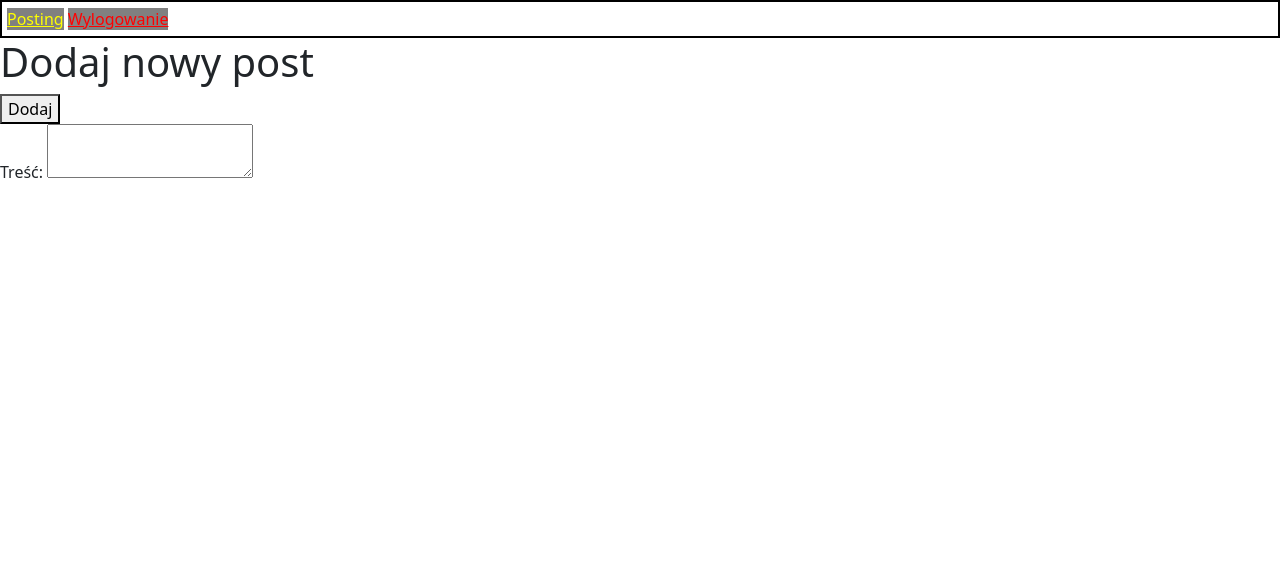
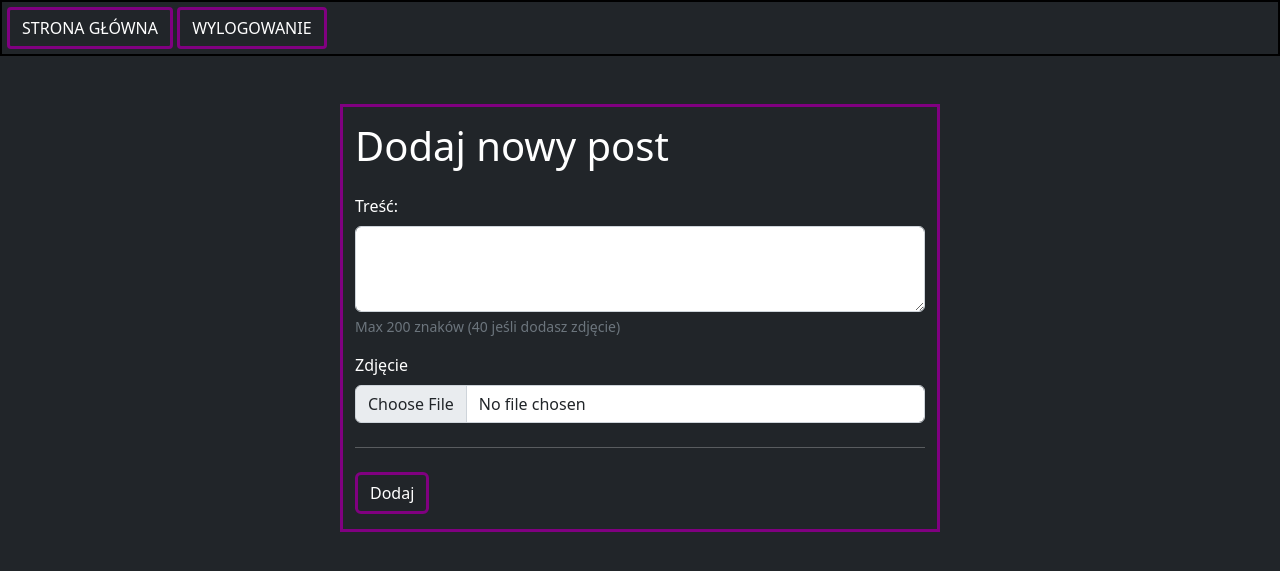
Before and after one commit to Dawid-Ratajczyk/StudentPostingFlask, a Flask app: page /dodaj_post in a window 1280 px wide. Shown: the top 571 px of the page. Run offline with Flask 3, Linux system fonts and the light colour scheme; the visitor is signed in with stand-in values (Sample User, id 1).

Commit message:
Visual Overhaul, Photos to posts, Bug fixes

```diff
--- a/app.py
+++ b/app.py
@@ -1,17 +1,22 @@
+import io
 import json
+from base64 import b64encode
 from json import JSONDecodeError
 from pydoc import render_doc
 
-from flask import Flask, render_template, request, redirect, url_for, session, send_file, abort
+from flask import Flask, render_template, request, redirect, url_for, session, send_file, abort, flash, \
+    send_from_directory, make_response
 from flask_sqlalchemy import SQLAlchemy
 from sqlalchemy import column
 
 app = Flask(__name__)
+app.debug=False
 app.config['SECRET_KEY'] = '123'
 app.config['SQLALCHEMY_DATABASE_URI'] = 'sqlite:///data.db'
 app.config['SQLALCHEMY_TRACK_MODIFICATIONS'] = False
-app.static_folder = 'assets'
-
+app.config['MAX_CONTENT_LENGTH'] = 16 * 1024 * 1024
+app.static_folder = 'static'
+#Database--------------------------------------------------------
 db = SQLAlchemy(app)
 API_SECURITY_TOKEN = 'foobar'
 
@@ -23,9 +28,11 @@ class Uzytkownik(db.Model):
 
 class Post(db.Model):
     id = db.Column(db.Integer, primary_key=True)
-    tresc = db.Column(db.Text)
+    tresc = db.Column(db.Text(100))
     autor_id = db.Column(db.Integer, db.ForeignKey('uzytkownik.id'))
     autor = db.relationship('Uzytkownik', backref=db.backref('posty', lazy=True))
+    img = db.Column(db.Text)
+    img_name = db.Column(db.Text)
 
     def toDict(self):
         return {"tresc": self.tresc, "id": self.id, "autorId": self.autor.id}
@@ -33,16 +40,28 @@ class Post(db.Model):
 
 with app.app_context():
     db.create_all()
+#Site---------------------------------------------------------------
+@app.route('/favicon.ico', methods=['GET'])
+def favicon():
+    return send_file('static/favicon.gif', mimetype='image/ico')
+
+@app.template_filter('b64encode')
+def base64_encode_filter(data):
+    if data:
+        return b64encode(data).decode('utf-8')
+    return None
+
 
 @app.route('/')
 def index():
     posty = Post.query.all()
     return render_template('index.html', posty=posty)
 
-@app.route('/favicon.ico', methods=['GET'])
-def favicon():
-    return send_file('assets/favicon.gif', mimetype='image/ico')
+@app.route('/styles.css')
+def serve_css():
+    return send_from_directory('static', 'styles.css')
 
+#User---------------------------------------------------------------
 @app.route('/rejestracja', methods=['GET', 'POST'])
 def rejestracja():
     if request.method == 'POST':
@@ -50,7 +69,6 @@ def rejestracja():
         haslo = request.form['haslo']
 
         if Uzytkownik.query.filter_by(nazwa_uzytkownika=nazwa_uzytkownika).first():
-
             return redirect(url_for('rejestracja'))
 
         nowy_uzytkownik = Uzytkownik(nazwa_uzytkownika=nazwa_uzytkownika, haslo=haslo)
@@ -75,7 +93,7 @@ def logowanie():
 def wyloguj():
     session.pop('uzytkownik', None)
     return redirect(url_for('index'))
-
+#Posty---------------------------------------------------
 @app.route('/api/post',methods=['GET'])
 def all_posts():
     if 'Authentication' not in request.headers:
@@ -88,24 +106,43 @@ def all_posts():
 @app.route('/dodaj_post', methods=['GET', 'POST'])
 def dodaj_post():
     if 'uzytkownik' not in session:
+        return redirect(url_for('logowanie'))
+    if request.method == 'POST':
 
-        return redirect(url_for('logowanie'))
+        tresc = request.form['tresc']
+        has_file = 'file' in request.files and request.files['file'].filename
+        max_length = 40 if has_file else 200
 
-    if request.method == 'POST':
-        tresc = request.form['tresc']
+        tresc=tresc[:max_length]
         try:
             data_object = json.loads(tresc)
             tresc = ",".join([str(x) for x in data_object.values()])
+            if len(tresc) > max_length:
+                tresc = tresc[:max_length]
         except JSONDecodeError:
             pass
+
         uzytkownik = Uzytkownik.query.filter_by(nazwa_uzytkownika=session['uzytkownik']).first()
-        nowy_post = Post(tresc=tresc, autor=uzytkownik)
+        nowy_post = Post(
+            tresc=tresc,
+            autor_id=uzytkownik.id,
+            img = request.files['file'].stream.read(),
+            img_name = request.files['file'].content_type
+        )
         db.session.add(nowy_post)
         db.session.commit()
-
+        flash(message='Dodano Post',category='success')
         return redirect(url_for('index'))
 
     return render_template('dodaj_post.html')
+
+
+@app.route('/picture/<int:post_id>')
+def picture(post_id):
+    post = Post.query.get_or_404(post_id)
+    img = io.BytesIO(post.img)
+    return send_file(img,mimetype=post.img_name)
+
 
 @app.route('/moje_posty')
 def moje_posty():
@@ -118,6 +155,7 @@ def moje_posty():
 
     return render_template('moje_posty.html', posty=posty)
 
+#Main---------------------------------------------------
 if __name__ == "__main__":
     app.run(host='0.0.0.0',port=5000)
-    app.run(debug=True)
+    app.run(debug=False)
--- /dev/null
+++ b/static/styles.css
@@ -0,0 +1,95 @@
+p {
+color: white;
+}
+.bg-primary {
+background-color: #f8f9fa;
+}
+body {
+    text-decoration: none;
+  --bs-link-hover-color: white; /* Hover state */
+  --bs-link-color: #6f42c1; /* Link color */
+ font-family: system-ui, -apple-system, "Segoe UI", Roboto, "Helvetica Neue", Arial, sans-serif;
+  font-size: 1rem;
+  line-height: 1.5;
+  color: #212529;
+}
+body:hover {
+
+}
+a {
+  display: inline-block;
+  font-weight: 400;
+  text-align: center;
+  white-space: nowrap;
+  vertical-align: middle;
+  user-select: none;
+  padding: 0.375rem 0.75rem;
+  font-size: 1rem;
+  line-height: 1.5;
+  border-radius: 0.25rem;
+  transition: all 0.15s ease-in-out;
+   text-decoration: none!important;
+  color: white !important;
+  border: 3px solid purple !important;
+  background-color: #212529;
+}
+
+a:hover {
+  background-color: #424649;
+  text-decoration: none;
+}
+
+a:active,
+a:focus {
+  box-shadow: 0 0 0 0.25rem rgba(128, 0, 128, 0.25);
+}
+.post {
+background-color: #343a40;
+border: 5px solid purple;
+text-align: left;
+width: 200px;
+height: 295px;
+lex-shrink: 0;
+}
+.post_tresc {
+padding: 5px;
+min-height: 62px;
+}
+.post_img {
+width: 190px;
+height: 190px;
+text-align: center;
+}
+.post_autor {
+text-align: center;
+border: 5px solid purple;
+}
+
+button {
+display: inline-block;
+  font-weight: 400;
+  text-align: center;
+  white-space: nowrap;
+  vertical-align: middle;
+  user-select: none;
+  padding: 0.375rem 0.75rem;
+  font-size: 1rem;
+  line-height: 1.5;
+  border-radius: 0.25rem;
+  transition: all 0.15s ease-in-out;
+   text-decoration: none!important;
+  color: white !important;
+  border: 3px solid purple !important;
+  background-color: #212529;
+}
+.formbox {
+border: 3px solid purple;
+padding: 15px;
+}
+.border-purple {
+       border: 2px solid #6f42c1 !important;
+       border-radius: 0.5rem;
+    }
+    .bg-purple {
+        background-color: #6f42c1 !important;
+    }
--- a/templates/base.html
+++ b/templates/base.html
@@ -1,25 +1,48 @@
 <!DOCTYPE html>
-<html lang="pl" xmlns:background-color="http://www.w3.org/1999/xhtml">
+<html lang="pl" >
 <head>
     <meta charset="UTF-8">
     <meta name="viewport" >
+    <link rel="stylesheet" href="styles.css">
+    <script src="https://cdn.jsdelivr.net/npm/bootstrap@5.3.0/dist/js/bootstrap.bundle.min.js"></script>
     <link href="https://cdn.jsdelivr.net/npm/bootstrap@5.2.3/dist/css/bootstrap.min.css" rel="stylesheet" integrity="sha384-rbsA2VBKQhggwzxH7pPCaAqO46MgnOM80zW1RWuH61DGLwZJEdK2Kadq2F9CUG65" crossorigin="anonymous">
 </head>
-<body>
+<body class="bg-dark" style="color: white;">
+
     <nav style=
         "border: 2px solid black;
         padding: 5px; text-align: left;
         max-width: container-fluid; ">
-        <a href="{{ url_for('index') }}" style="background-color: gray; color: yellow">Posting</a>
+        <a href="{{ url_for('index') }}" >STRONA GŁÓWNA</a>
          {% if 'uzytkownik' in session %}
-            <a href="{{ url_for('wyloguj') }}" style="background-color: gray; color: red">Wylogowanie</a>
+            <a href="{{ url_for('wyloguj') }} ">WYLOGOWANIE</a>
         {% else %}
-            <a href="{{ url_for('logowanie') }}" style="background-color: gray; color: blue">Logowanie</a>
-            <a href="{{ url_for('rejestracja') }}"style="background-color: gray; color: blue">Rejestracja</a>
+            <a href="{{ url_for('logowanie') }}">LOGOWANIE</a>
+            <a href="{{ url_for('rejestracja') }}">REJESTRACJA</a>
         {% endif %}
     </nav>
+{% with messages = get_flashed_messages(with_categories=true) %}
+    {% if messages %}
+        {% for category, message in messages %}
+            <div class="alert alert-{{ category }} alert-dismissible fade show" role="alert">
+                {{ message }}
+                <button type="button" class="btn-close" data-bs-dismiss="alert" aria-label="Close"></button>
+            </div>
+        {% endfor %}
+    {% endif %}
+{% endwith %}
     <div>
         {% block content %}{% endblock %}
     </div>
 </body>
 </html>
+<script>
+document.addEventListener('DOMContentLoaded', () => {
+    const alerts = document.querySelectorAll('.alert');
+    alerts.forEach(alert => {
+        setTimeout(() => {
+            alert.remove();
+        }, 5000);  // 5 seconds
+    });
+});
+</script>
--- a/templates/dodaj_post.html
+++ b/templates/dodaj_post.html
@@ -1,11 +1,24 @@
 {% extends 'base.html' %}
 
 {% block content %}
+<div class="formbox container mt-5" style="width: 600px" >
 <h1>Dodaj nowy post</h1>
-<form method="POST">
-    <button type="submit">Dodaj</button><br>
-    <label for="tresc">Treść:</label>
-    <textarea id="tresc" name="tresc" required></textarea><br>
 
+<form method="POST" enctype="multipart/form-data" class="mt-4">
+     <div class="mb-3">
+    <label for="tresc" class="form-label">Treść:</label>
+    <textarea class="form-control" id="tresc" name="tresc" rows="3" maxlength="200" required></textarea>
+    <div id="trescHelp" class="form-text">
+      Max 200 znaków (40 jeśli dodasz zdjęcie)
+    </div>
+    </div>
+
+     <div class="mb-3">
+         <label for="file" class="form-label">Zdjęcie</label>
+         <input class="form-control" type="file" id="file" name="file">
+     </div>
+    <hr class="my-4">
+    <button type="submit" class="btn btn-dark">Dodaj</button>
 </form>
+</div>
 {% endblock %}
```
Also changed, not shown: templates/index.html (+13 -8 lines), templates/logowanie.html (+13 -8 lines), templates/moje_posty.html (+9 -7 lines), templates/rejestracja.html (+12 -6 lines), assets/favicon.gif (deleted), instance/data.db (deleted), static/favicon.gif (added), 1 other file.
